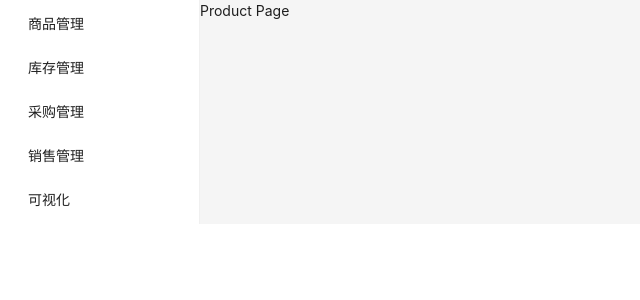
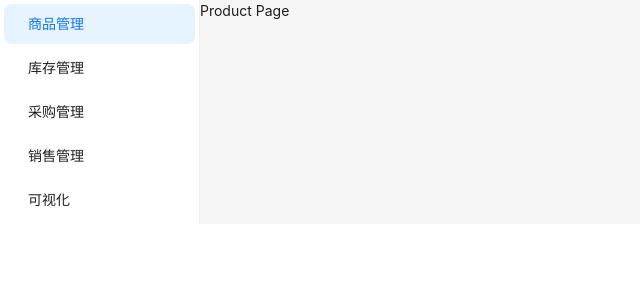
Before and after one commit to nooralu/sql2chats, a React (Vite) app: page / in a window 1280 px wide. Shown: the top 300 px of the page, without its empty margins (0-640 px from the left). Built offline with nearby package versions, Linux system fonts and the light colour scheme.

Commit message:
菜单默认选择 product

```diff
--- a/src/routes/Root.tsx
+++ b/src/routes/Root.tsx
@@ -35,13 +35,13 @@ function Root() {
 
   function handleSelect(item: MenuItem) {
     // 根据 key 跳转到对应的页面
-    navigate("/" + item?.key!);
+    navigate("/" + item?.key);
   }
 
   return (
     <Layout className='min-h-screen overflow-hidden'>
       <Sider theme="light">
-        <Menu theme="light" defaultSelectedKeys={['1']} mode="inline" items={items} onSelect={handleSelect} />
+        <Menu theme="light" defaultSelectedKeys={['product']} mode="inline" items={items} onSelect={handleSelect} />
       </Sider>
       <Layout>
         <Content className='min-h-screen bg-white'>
```
